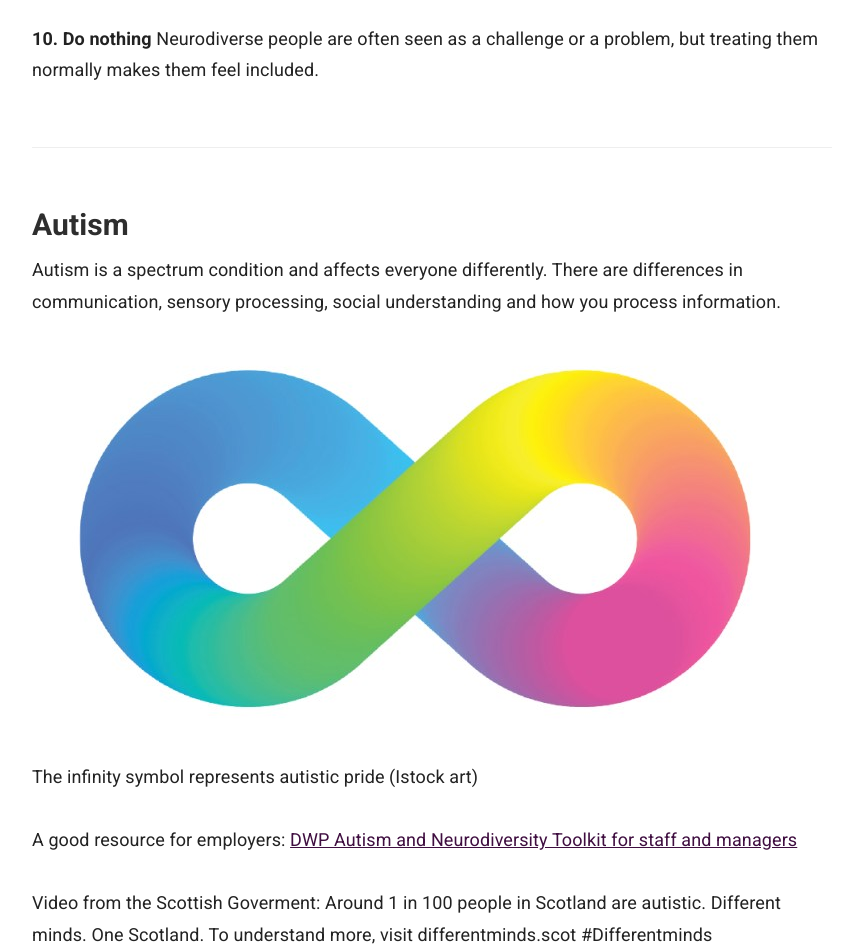
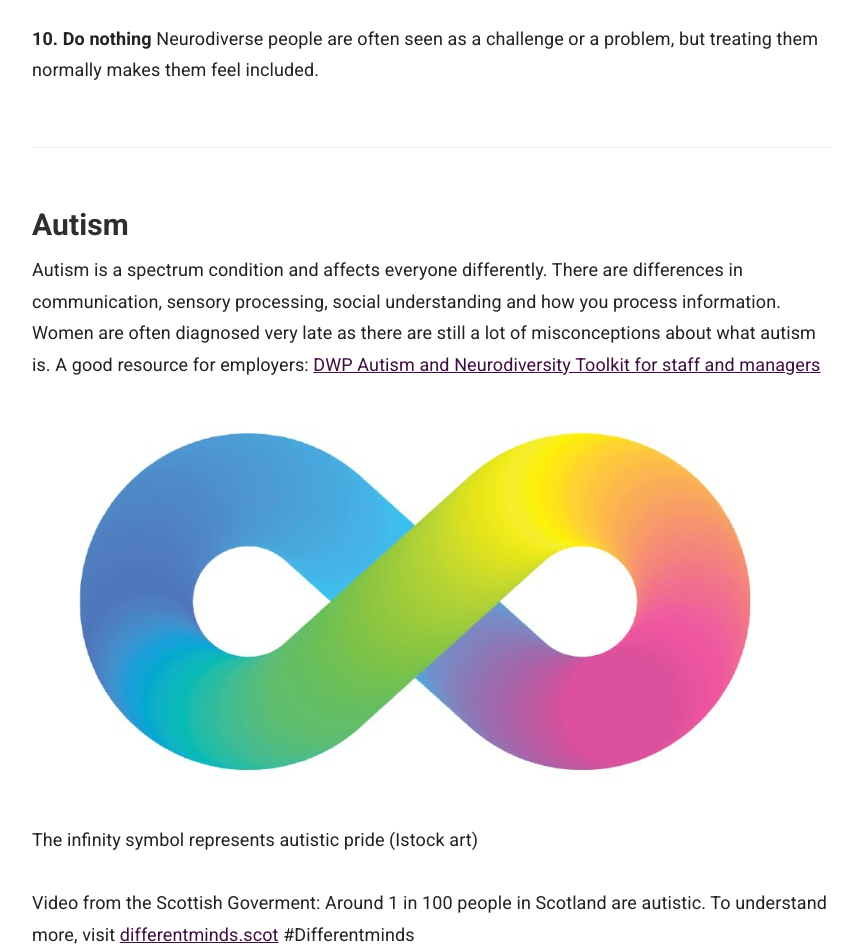
Before and after one commit to numbat70/inclusion2021, a Jekyll site: the page built from _docs/accessibility/advice-specific.md, in a window 1280 px wide and 1400 px high, scrolled down 3969 px. Shown: the top 952 px of the window, without its empty margins (358-1221 px from the left). Built offline with Jekyll 4.4.1, drawn with Linux system fonts in a browser that asks for light colours; some of the changed text lies outside the part shown.

Commit message:
SK - change video format and fix anchors

```diff
--- a/_docs/accessibility/advice-specific.md
+++ b/_docs/accessibility/advice-specific.md
@@ -7,11 +7,11 @@ order: 7
 Quick access:
 - [Neurodiversity](#neurodiversity)
   - [Autism](#autism)
-  - [ADHD](/inclusion/accessibility/advice-specific/#adhd) - Attention Deficit Hyperactivity Disorder
-  - [Dyslexia](inclusion/accessibility/advice-specific/#dyslexia)
-  - [Dyspraxia](/#dyspraxia)
-- [Blindness and visual impairments](/#blindness-and-visual-impairments)
-- [Deaf and hearing impairments](/#deaf-and-hearing-impairments)
+  - [ADHD](#adhd) - Attention Deficit Hyperactivity Disorder
+  - [Dyslexia](#dyslexia)
+  - [Dyspraxia](#dyspraxia)
+- [Blindness and visual impairments](#blindness-and-visual-impairments)
+- [Deaf and hearing impairments](#deaf-and-hearing-impairments)
 
 These [posters from the Home Offcice Digital](https://github.com/UKHomeOffice/posters/blob/master/accessibility/dos-donts/posters_en-UK/accessibility-posters-set.pdf) are a great resource. They are available in many languages.
 
@@ -20,7 +20,7 @@ These [posters from the Home Offcice Digital](https://github.com/UKHomeOffice/po
 ## Neurodiversity
 Neurodiversity is not a well known term. It’s used to reflect one the diversity of ways people’s brain functions. There is no ‘normal’ or ‘right’ way. People with autism, ADHD (Attention Deficit Hyperactivity Disorder) or dyslexia are part of this neurodiversity.
 
-Talk from [**Rachel Morgan-Trimmer**](https://sparkleclass.com/): Workshop: What is neurodiversity and why should you care about it?
+Talk from [**Rachel Morgan-Trimmer**](https://sparkleclass.com/)'s Workshop: What is neurodiversity and why should you care about it?
 <iframe title="Workshop: What is neurodiversity and why should you care about it?" width="624" height="468" src="https://www.youtube.com/embed/HdrbrHVD11I" frameborder="0" allow="accelerometer; autoplay; clipboard-write; encrypted-media; gyroscope; picture-in-picture" allowfullscreen></iframe>
 
 ### Simple tips
@@ -80,18 +80,17 @@ Neurodiverse people are often seen as a challenge or a problem, but treating the
 
 ### Autism
 
-Autism is a spectrum condition and affects everyone differently. There are differences in communication, sensory processing, social understanding and how you process information.
+Autism is a spectrum condition and affects everyone differently. There are differences in communication, sensory processing, social understanding and how you process information. Women are often diagnosed very late as there are still a lot of misconceptions about what autism is.
+A good resource for employers: [DWP Autism and Neurodiversity Toolkit for staff and managers](https://www.autismandneurodiversitytoolkit.org/)
 
 ![infinity symbol with rainbow colours](/inclusion/accessibility/files/neurodiversity.jpg)
 The infinity symbol represents autistic pride (Istock art)
 
-A good resource for employers: [DWP Autism and Neurodiversity Toolkit for staff and managers](https://www.autismandneurodiversitytoolkit.org/)
 
-Video from the Scottish Goverment: Around 1 in 100 people in Scotland are autistic. Different minds. One Scotland.
-To understand more, visit differentminds.scot #Differentminds
+Video from the Scottish Goverment: Around 1 in 100 people in Scotland are autistic. To understand more, visit [differentminds.scot](https://differentminds.scot/) #Differentminds
 <iframe title="Autism myths - full film" width="560" height="322" src="https://www.youtube.com/embed/0TAuQUlpdvU" frameborder="0" allow="accelerometer; autoplay; encrypted-media; gyroscope; picture-in-picture" allowfullscreen></iframe>
 
-Women are often diagnosed very late as there are still a lot of misconceptions about what autism is.
+
 
 What women with autism want you to know:
 <iframe title="What women with autism want you to know" width="560" height="322" src="https://www.youtube.com/embed/NwEH9Ui4HV8" frameborder="0" allow="accelerometer; autoplay; encrypted-media; gyroscope; picture-in-picture" allowfullscreen></iframe>
@@ -110,10 +109,10 @@ A good resource of videos to explain the wide range of aspects of Dyslexia: [Dys
 ## Blindness and visual impairments
 
 How 3 blind women use tech:
-<iframe title="How 3 blind women use tech" width="848" height="477" src="https://www.youtube.com/embed/pjb-EbBvikw" frameborder="0" allow="accelerometer; autoplay; clipboard-write; encrypted-media; gyroscope; picture-in-picture" allowfullscreen></iframe>
+<iframe title="How 3 blind women use tech" width="560" height="315" src="https://www.youtube.com/embed/pjb-EbBvikw" frameborder="0" allow="accelerometer; autoplay; clipboard-write; encrypted-media; gyroscope; picture-in-picture" allowfullscreen></iframe>
 
 How a screen reader user surf the web - Leonie Watson is an accessiblity specialist:
-<iframe title="How a screen reader user surf the web " width="848" height="477" src="https://www.youtube.com/embed/OUDV1gqs9GA" frameborder="0" allow="accelerometer; autoplay; clipboard-write; encrypted-media; gyroscope; picture-in-picture" allowfullscreen></iframe>
+<iframe title="How a screen reader user surf the web " width="560" height="315" src="https://www.youtube.com/embed/OUDV1gqs9GA" frameborder="0" allow="accelerometer; autoplay; clipboard-write; encrypted-media; gyroscope; picture-in-picture" allowfullscreen></iframe>
 
 ## Deaf and hearing impairments
 
```
